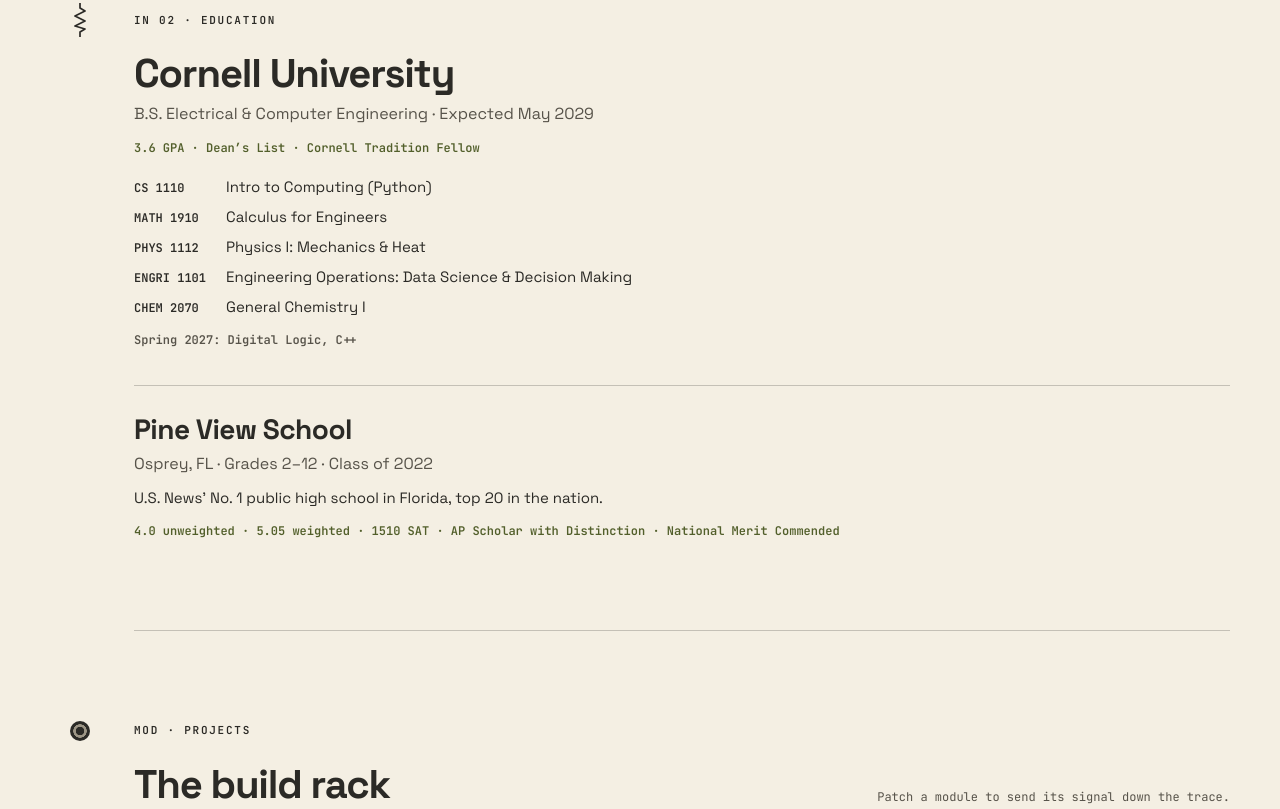
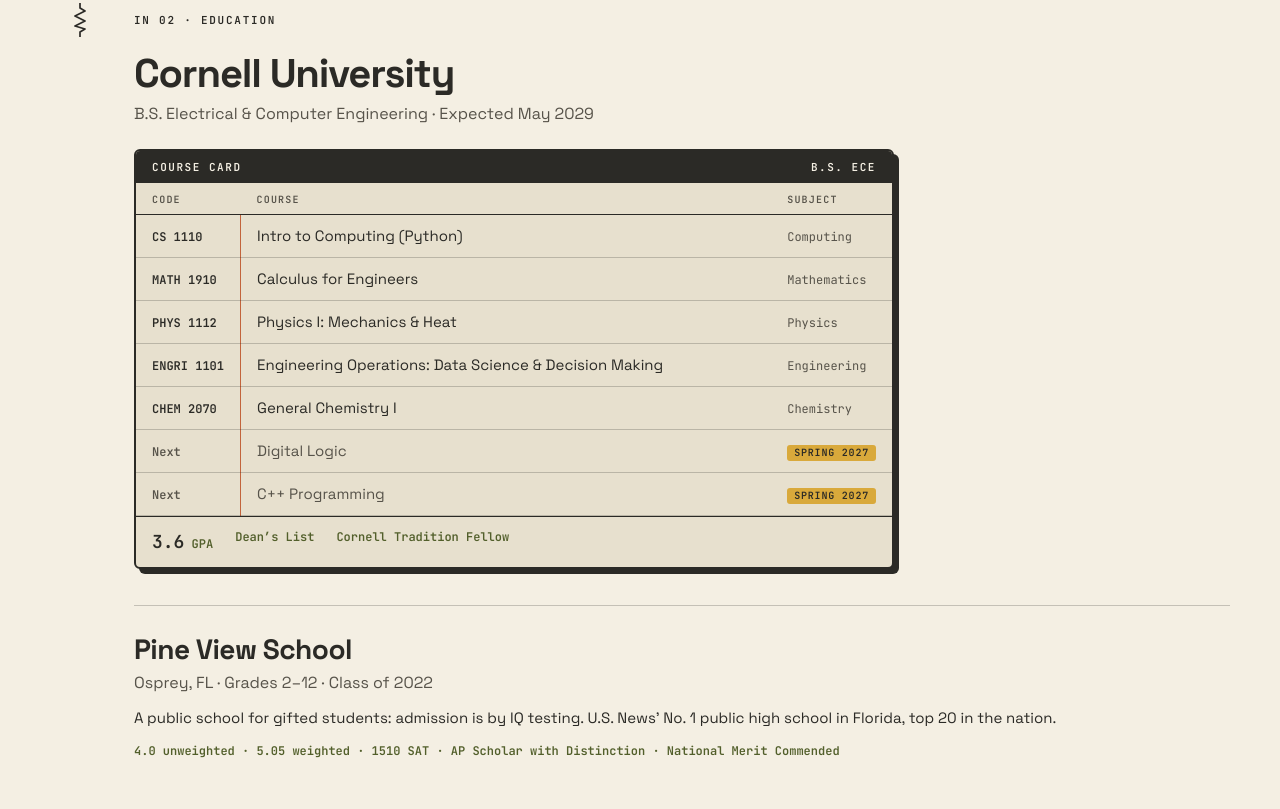
Before and after one commit to anyadennison/anyadennison.github.io, a plain HTML site: page index.html in a window 1280 px wide. Shown: the part 1817-2626 px from the top of the page. Drawn offline with Linux system fonts and the light colour scheme.

Commit message:
Coursework as a report-card table; note Pine View admission by IQ testing
Co-Authored-By: Claude Opus 5.5 <noreply@anthropic.com>

```diff
--- a/index.html
+++ b/index.html
@@ -23,7 +23,7 @@
   <link rel="preconnect" href="https://fonts.googleapis.com">
   <link rel="preconnect" href="https://fonts.gstatic.com" crossorigin>
   <link rel="stylesheet" href="https://fonts.googleapis.com/css2?family=JetBrains+Mono:wght@400;600&family=Space+Grotesk:wght@400;500;700&display=swap">
-  <link rel="stylesheet" href="styles.css?v=13">
+  <link rel="stylesheet" href="styles.css?v=14">
   <script src="main.js?v=11" defer></script>
 </head>
 <body id="top">
@@ -92,12 +92,18 @@
    <div class="edu">
     <h2 id="edu-title">Cornell University</h2>
     <p class="meta">B.S. Electrical &amp; Computer Engineering · Expected May 2029</p>
-    <p class="honors">3.6 GPA · Dean’s List · Cornell Tradition Fellow</p>
-    <ul class="courses"><li><b>CS 1110</b>Intro to Computing (Python)</li><li><b>MATH 1910</b>Calculus for Engineers</li><li><b>PHYS 1112</b>Physics I: Mechanics &amp; Heat</li><li><b>ENGRI 1101</b>Engineering Operations: Data Science &amp; Decision Making</li><li><b>CHEM 2070</b>General Chemistry I</li></ul>
-    <p class="next">Spring 2027: Digital Logic, C++</p>
+    <div class="report">
+     <p class="report-head"><span>Course card</span><span>B.S. ECE</span></p>
+     <table class="report-t">
+      <thead><tr><th scope="col">Code</th><th scope="col">Course</th><th scope="col">Subject</th></tr></thead>
+      <tbody><tr><td>CS 1110</td><td>Intro to Computing (Python)</td><td>Computing</td></tr><tr><td>MATH 1910</td><td>Calculus for Engineers</td><td>Mathematics</td></tr><tr><td>PHYS 1112</td><td>Physics I: Mechanics &amp; Heat</td><td>Physics</td></tr><tr><td>ENGRI 1101</td><td>Engineering Operations: Data Science &amp; Decision Making</td><td>Engineering</td></tr><tr><td>CHEM 2070</td><td>General Chemistry I</td><td>Chemistry</td></tr></tbody>
+      <tbody class="upcoming"><tr><td>Next</td><td>Digital Logic</td><td><span class="chip">Spring 2027</span></td></tr><tr><td>Next</td><td>C++ Programming</td><td><span class="chip">Spring 2027</span></td></tr></tbody>
+     </table>
+     <p class="report-foot"><span><b>3.6</b> GPA</span><span>Dean’s List</span><span>Cornell Tradition Fellow</span></p>
+    </div>
     <h3 class="school">Pine View School</h3>
     <p class="meta">Osprey, FL · Grades 2–12 · Class of 2022</p>
-    <p class="rank">U.S. News’ No. 1 public high school in Florida, top 20 in the nation.</p>
+    <p class="rank">A public school for gifted students: admission is by IQ testing. U.S. News’ No. 1 public high school in Florida, top 20 in the nation.</p>
     <p class="honors">4.0 unweighted · 5.05 weighted · 1510 SAT · AP Scholar with Distinction · National Merit Commended</p>
    </div>
   </div>
--- a/styles.css
+++ b/styles.css
@@ -130,9 +130,19 @@ button {font:inherit;color:inherit}
 .edu .school {margin-top:36px;padding-top:28px;border-top:1px solid var(--rule);font-size:clamp(22px,2.4vw,28px);font-weight:700;letter-spacing:-.02em;line-height:1.1}
 .rank {margin-top:10px;font-size:15px}
 .honors {font:600 12px/1.5 var(--mono);color:var(--olive-text);margin-top:12px}
-.courses {margin:18px 0 0;padding:0;list-style:none;display:grid;gap:6px;font-size:15px}
-.courses b {display:inline-block;min-width:92px;font:600 12px var(--mono)}
-.edu .next {margin-top:12px;font:600 12px/1.5 var(--mono);color:var(--muted)}
+/* Coursework as a report card: ruled rows, a margin line, totals at the foot */
+.report {max-width:760px;margin-top:22px;background:var(--panel);border:2px solid var(--ink);border-radius:6px;box-shadow:5px 5px 0 var(--ink);overflow:hidden}
+.report-head {display:flex;justify-content:space-between;gap:12px;padding:9px 16px;background:var(--ink);color:var(--cream);font:600 11px/1.3 var(--mono);letter-spacing:.14em;text-transform:uppercase}
+.report-t {width:100%;border-collapse:collapse;font-size:15px}
+.report-t th {padding:10px 16px 8px;text-align:left;font:600 10px/1.3 var(--mono);letter-spacing:.12em;text-transform:uppercase;color:var(--muted);border-bottom:1.5px solid var(--ink)}
+.report-t td {padding:9px 16px;border-bottom:1px solid var(--rule);vertical-align:baseline}
+.report-t td:first-child {width:1%;white-space:nowrap;font:600 12px var(--mono);border-right:1.5px solid var(--terra)}
+.report-t td:last-child {width:1%;white-space:nowrap;font:12px var(--mono);color:var(--muted)}
+.report-t .upcoming td {color:var(--muted)}
+.report-t .upcoming tr:first-child td {border-top:1.5px dashed var(--ink)}
+.chip {display:inline-block;padding:3px 7px;border-radius:3px;background:var(--mustard);color:var(--ink);font:600 10px/1 var(--mono);letter-spacing:.08em;text-transform:uppercase}
+.report-foot {display:flex;flex-wrap:wrap;gap:6px 22px;padding:12px 16px;border-top:1.5px solid var(--ink);font:600 12px/1.4 var(--mono);color:var(--olive-text)}
+.report-foot b {font-size:18px;color:var(--ink)}
 
 .now {max-width:720px;margin-bottom:28px;padding-left:14px;border-left:3px solid var(--olive)}
 .now-title {font-size:21px;line-height:1.3;font-weight:500;margin-top:6px}
@@ -265,6 +275,8 @@ footer .shell {padding-block:28px 40px}
 @media (max-width:560px){
  /* Phone: the trace keeps a narrow gutter of its own and never shares space with text. */
  :root {--edge:12px;--rail-w:36px;--trace-x:12px}
+ .report-t {font-size:14px}
+ .report-t td,.report-t th {padding-inline:10px}
  .covers {grid-template-columns:repeat(2,minmax(0,1fr))}
  .node.jack {width:18px;height:18px}
  .node.end {width:22px;height:22px}
```
